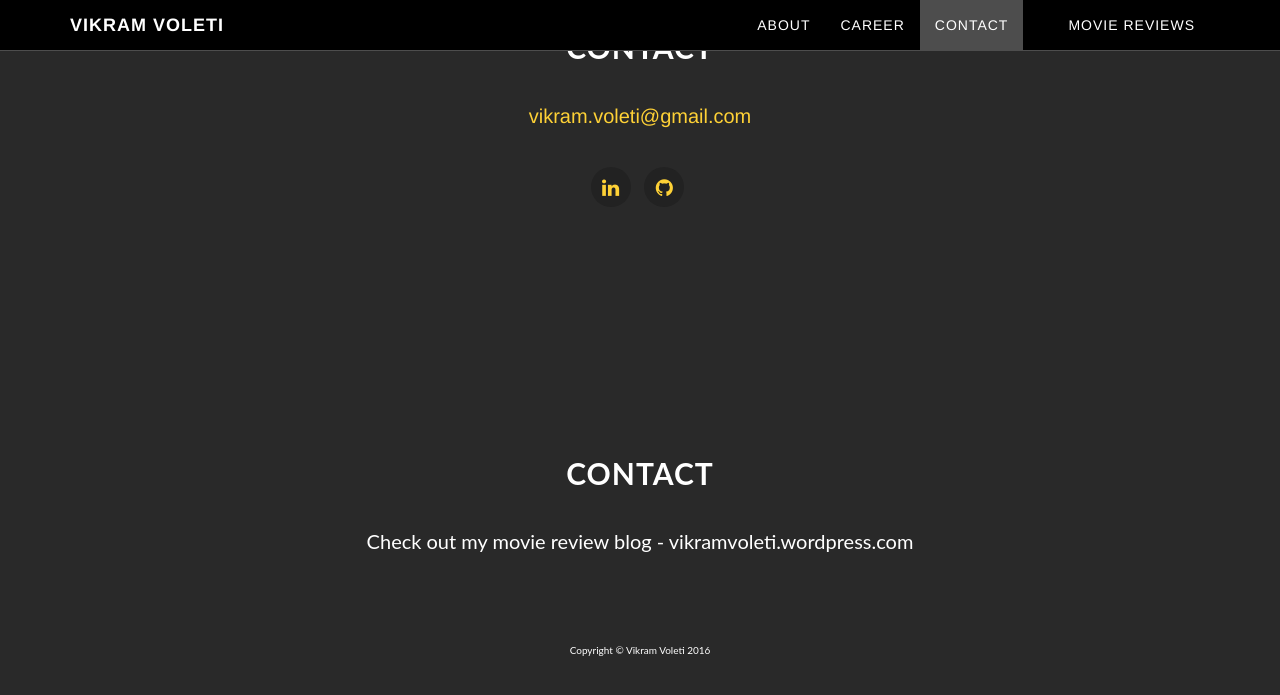
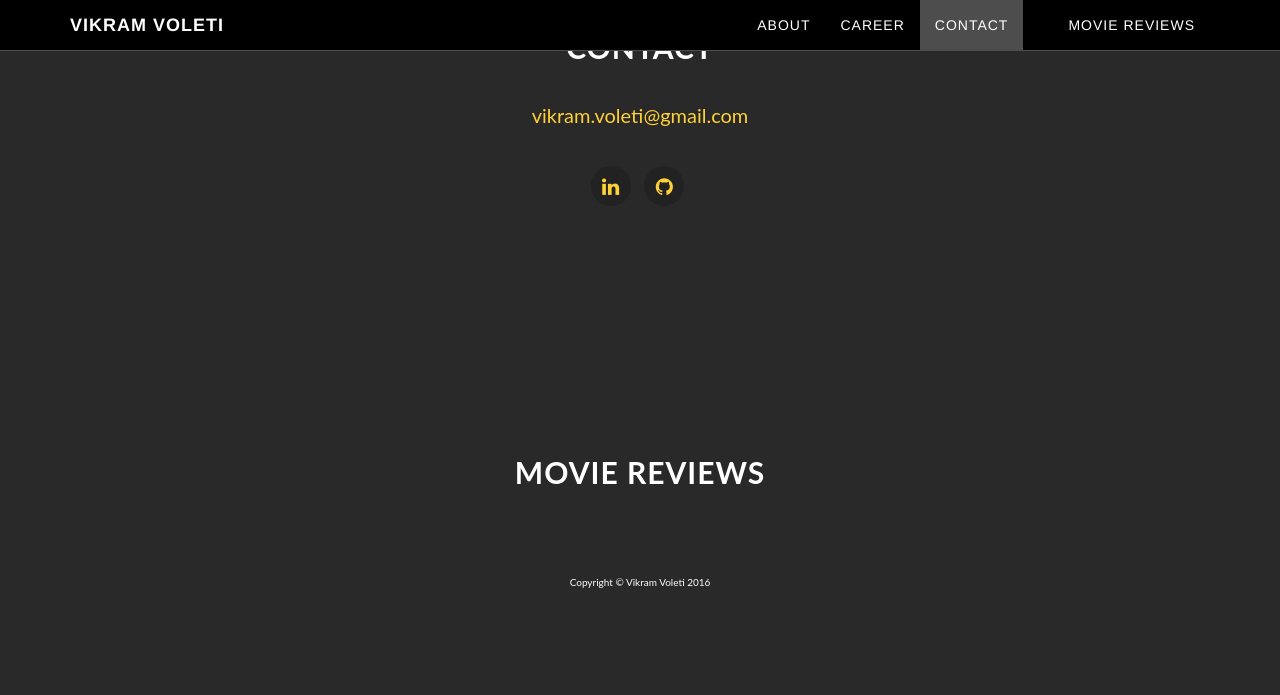
Before and after one commit to voletiv/voletiv.github.io, a Jekyll site: the page built from index.html, in a window 1280 px wide and 900 px high, scrolled down 4491 px. Shown: the top 695 px of the window. Built offline with Jekyll 4.4.1, drawn with Linux system fonts in a browser that asks for light colours.

Commit message:
Movie review blog corrections

```diff
--- a/_layouts/default.html
+++ b/_layouts/default.html
@@ -27,13 +27,26 @@
                 {{ page.content | markdownify }}
 
                 {% if page.email %}
-                <p><font face="helvetica,arial"><a href="mailto:{{ page.email }}">{{ page.email }}</a></font></p>
+                <p><a href="mailto:{{ page.email }}">{{ page.email }}</a></p>
                 {% endif %}
                 <ul class="list-inline social-buttons">
                     {% for network in page.social %}
                     <li><a href="{{ network.url }}"><i class="fa fa-{{ network.title }} fa-fw"></i></a></li>
                     {% endfor %}
                 </ul>
+              </div>
+          </div>
+      </section>
+    {% elsif page.section-type == "blog" %}
+      <!-- {{ page.title }} Section -->
+      <section id="{{ page.title }}" class="container content-section text-center">
+          <div class="row">
+              <div class="col-lg-8 col-lg-offset-2">
+                {{ page.content | markdownify }}
+
+                {% if page.blog %}
+                <p>Check out my movie review blog --- <a href="mailto:{{ page.email }}">{{ page.blog }}</a></p>
+                {% endif %}
               </div>
           </div>
       </section>
--- a/movieReviews.html
+++ b/movieReviews.html
@@ -2,6 +2,6 @@
 layout: null
 section-type: default
 title: Movie Reviews
+blog: "http://vikramvoleti.wordpress.com"
 ---
-## Contact
-Check out my movie review blog - vikramvoleti.wordpress.com
+## Movie Reviews
```
